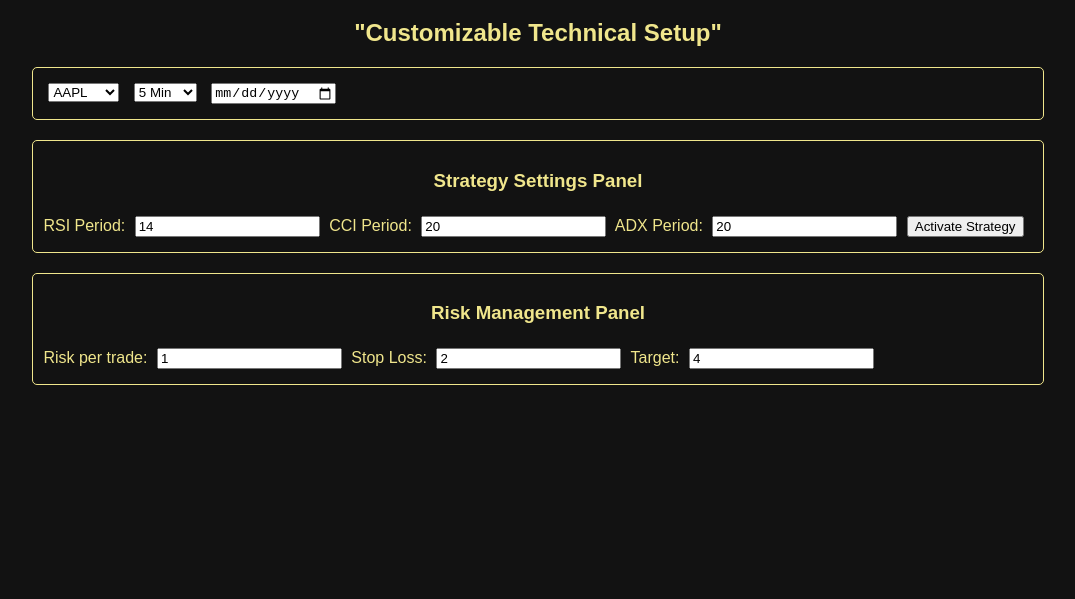
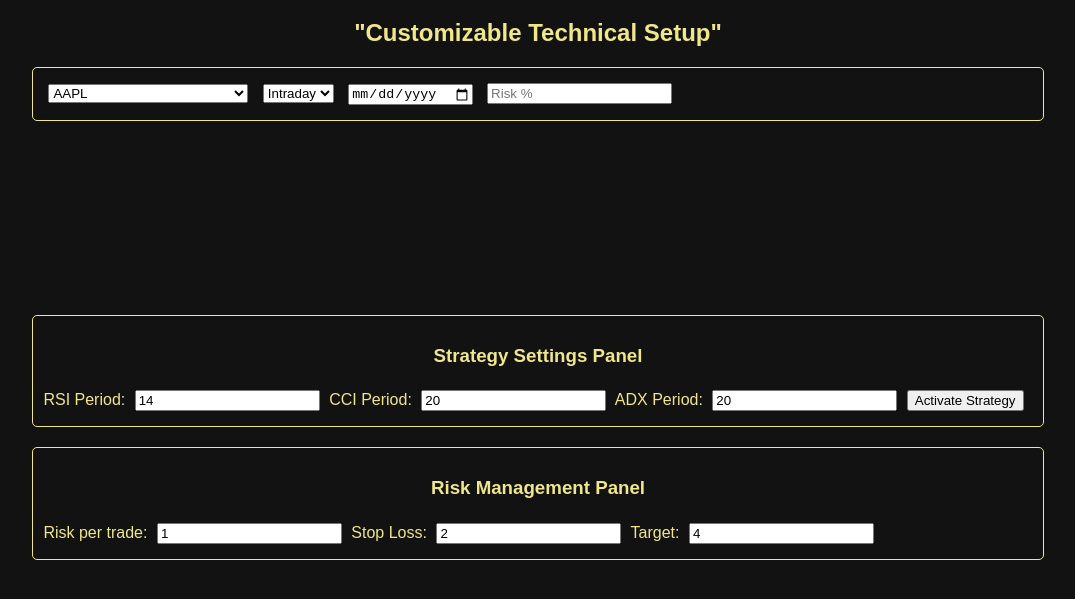
Before and after one commit to kunjdesai9081/stock-strategy-predictor, a plain HTML site: page index.html in a window 1280 px wide. Shown: the part 89-688 px from the top of the page, without its empty margins (102-1177 px from the left). Drawn offline with nearby package versions, Linux system fonts and the light colour scheme.

Commit message:
Update index.html

```diff
--- a/index.html
+++ b/index.html
@@ -5,6 +5,9 @@
     <meta name="viewport" content="width=device-width, initial-scale=1.0">
     <title>Stock Strategy Predictor</title>
     <link rel="stylesheet" href="style.css">
+    <script src="https://code.jquery.com/jquery-3.6.0.min.js"></script>
+    <link rel="stylesheet" href="https://cdnjs.cloudflare.com/ajax/libs/select2/4.0.13/css/select2.min.css" />
+    <script src="https://cdn.jsdelivr.net/npm/chart.js"></script>
 </head>
 <body>
     <div class="container">
@@ -12,21 +15,29 @@
         <h2>"Customizable Technical Setup"</h2>
 
         <div class="controls">
-            <select id="symbol">
+            <select id="symbol" style="width: 200px;">
                 <option value="AAPL">AAPL</option>
                 <option value="GOOGL">GOOGL</option>
                 <option value="MSFT">MSFT</option>
+                <option value="AMZN">AMZN</option>
+                <option value="TSLA">TSLA</option>
+                <option value="FB">FB</option>
+                <option value="NFLX">NFLX</option>
+                <option value="NVDA">NVDA</option>
                 <!-- Add more symbols as needed -->
             </select>
-            <select id="interval">
-                <option value="5min">5 Min</option>
-                <option value="15min">15 Min</option>
-                <option value="30min">30 Min</option>
+            <select id="type">
+                <option value="intraday">Intraday</option>
+                <option value="equity">Equity</option>
+                <option value="fno">FNO</option>
             </select>
             <input type="date" id="date-range">
+            <input type="number" id="risk-percentage" placeholder="Risk %">
         </div>
 
-        <div id="chart"></div>
+        <div id="chart-container">
+            <canvas id="stockChart"></canvas>
+        </div>
 
         <div class="settings-panel">
             <h3>Strategy Settings Panel</h3>
@@ -47,5 +58,10 @@
     </div>
 
     <script src="script.js"></script>
+    <script>
+        $(document).ready(function() {
+            $('#symbol').select2(); // Initialize Select2 for searchable dropdown
+        });
+    </script>
 </body>
 </html>
```
